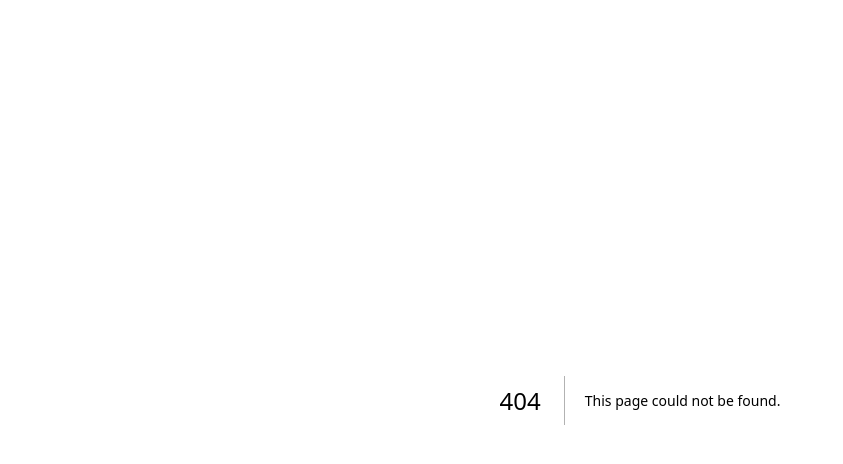
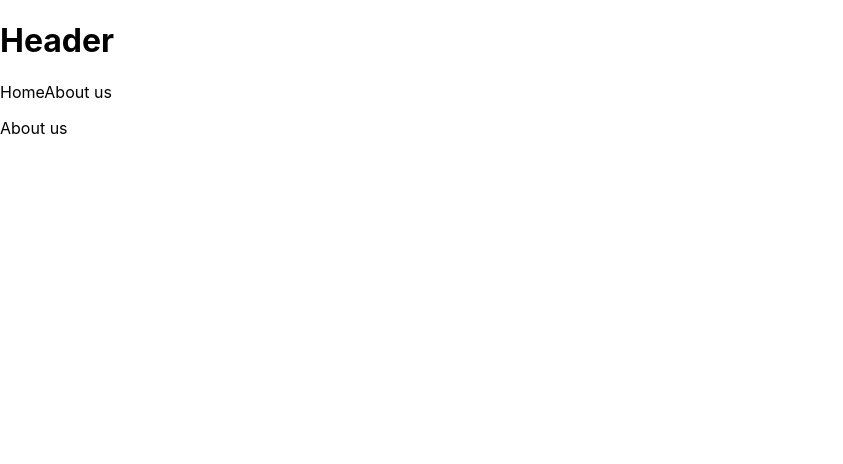
Before and after one commit to Inmacc96/producthunt-clone, a Next.js app: page /aboutus in a window 1280 px wide. Before the commit this address had no page. Shown: the top 464 px of the page, without its empty margins (0-843 px from the left). Built offline with nearby package versions, Linux system fonts and the light colour scheme.

Commit message:
Study routing in Next.JS

```diff
--- a/components/Layout.jsx
+++ b/components/Layout.jsx
@@ -1,7 +1,15 @@
+import Link from "next/link";
+
 const Layout = ({ children }) => {
   return (
     <>
       <h1>Header</h1>
+
+      <nav>
+        <Link href="/">Home</Link>
+        <Link href="/aboutus">About us</Link>
+      </nav>
+
       <main>{children}</main>
     </>
   );
--- /dev/null
+++ b/pages/aboutus.js
@@ -0,0 +1,11 @@
+import Layout from "../components/Layout";
+
+const Aboutus = () => {
+  return (
+    <Layout>
+      <p>About us</p>
+    </Layout>
+  );
+};
+
+export default Aboutus;
```
